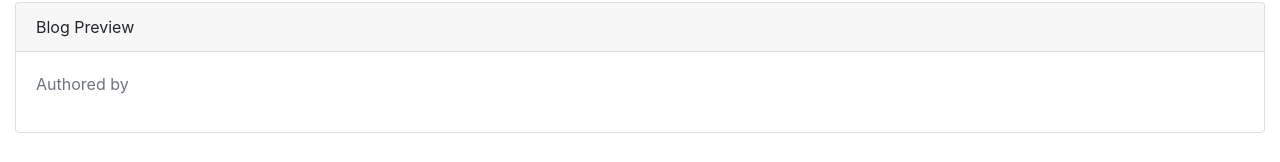
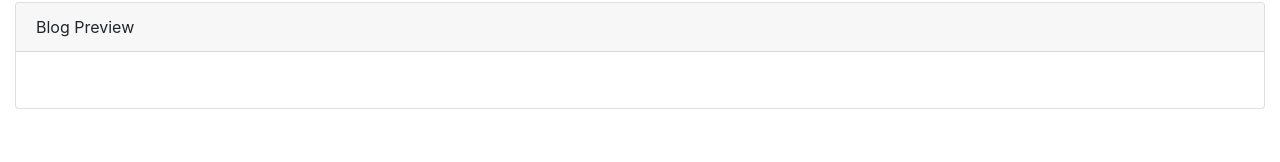
Before and after one commit to MoisesDuarte/vue-blog, a Vue app: page / in a window 1280 px wide. Shown: the part 396-558 px from the top of the page. Built offline with nearby package versions, Linux system fonts and the light colour scheme.

Commit message:
Changing blog preview in addBlog.vue

```diff
--- a/src/components/addBlog.vue
+++ b/src/components/addBlog.vue
@@ -22,9 +22,9 @@
         </b-form>
 
         <!-- Blog Posting Preview -->
-        <b-card header="Blog Preview" :title="blog.title" :subTitle="blog.selectedCategories.join(', ')">
+        <b-card header="Blog Preview" :title="blog.title" :subTitle="blog.selectedAuthor">
             <b-card-text>
-                <p class="text-muted">Authored by {{ blog.selectedAuthor }}</p>
+                <p><b-badge pill variant="primary" v-for="category in blog.selectedCategories" :key="category">{{ category }}</b-badge></p>
                 <p>{{ blog.content }}</p>
             </b-card-text>
         </b-card>
```
